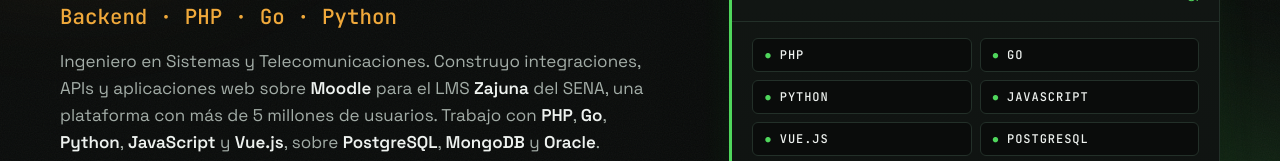
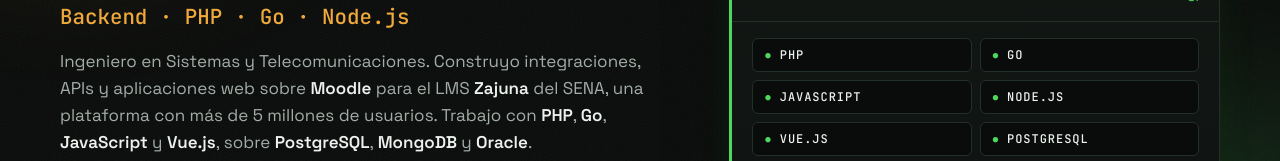
Before and after one commit to vme22/vme22-victor-echeverri, a plain HTML site: page index.html in a window 1280 px wide. Shown: the part 397-558 px from the top of the page. Drawn offline with Linux system fonts and the light colour scheme.

Commit message:
Quita las menciones de Python del sitio y del CV
Co-Authored-By: Claude Opus 5.5 <noreply@anthropic.com>

```diff
--- a/index.html
+++ b/index.html
@@ -4,7 +4,7 @@
   <meta charset="utf-8">
   <meta name="viewport" content="width=device-width, initial-scale=1">
   <title>Victor Echeverri · Desarrollador Full Stack</title>
-  <meta name="description" content="Portafolio de Victor Manuel Echeverri Osorio, Ingeniero en Sistemas y Telecomunicaciones y desarrollador Full Stack (PHP, Go, Python, JavaScript, Vue.js, PostgreSQL, MongoDB).">
+  <meta name="description" content="Portafolio de Victor Manuel Echeverri Osorio, Ingeniero en Sistemas y Telecomunicaciones y desarrollador Full Stack (PHP, Go, JavaScript, Vue.js, Node.js, PostgreSQL, MongoDB).">
   <meta property="og:title" content="Victor Echeverri · Desarrollador Full Stack">
   <meta property="og:description" content="Experiencia, proyectos, tecnologías y hojas de vida.">
   <meta property="og:type" content="website">
@@ -56,7 +56,7 @@
           <p class="hero__intro">
             Ingeniero en Sistemas y Telecomunicaciones. Construyo integraciones, APIs y aplicaciones web sobre
             <strong>Moodle</strong> para el LMS <strong>Zajuna</strong> del SENA, una plataforma con más de
-            5 millones de usuarios. Trabajo con <strong>PHP</strong>, <strong>Go</strong>, <strong>Python</strong>,
+            5 millones de usuarios. Trabajo con <strong>PHP</strong>, <strong>Go</strong>,
             <strong>JavaScript</strong> y <strong>Vue.js</strong>, sobre <strong>PostgreSQL</strong>,
             <strong>MongoDB</strong> y <strong>Oracle</strong>.
           </p>
@@ -105,7 +105,7 @@
             <div><dt>Disponibilidad</dt><dd class="ok">Sí</dd></div>
           </dl>
           <ul class="ts__stack">
-            <li>PHP</li><li>Go</li><li>Python</li><li>JavaScript</li><li>Vue.js</li><li>PostgreSQL</li><li>MongoDB</li><li>Moodle</li>
+            <li>PHP</li><li>Go</li><li>JavaScript</li><li>Node.js</li><li>Vue.js</li><li>PostgreSQL</li><li>MongoDB</li><li>Moodle</li>
           </ul>
           <p class="ts__pie mono"><span class="ok">$</span> build --prod <span class="ok">✓ compilado y listo</span></p>
         </aside>
@@ -241,14 +241,14 @@
 
       <div class="cinta" aria-hidden="true">
         <div class="cinta__pista">
-          <span>PHP</span><span>Go</span><span>Python</span><span>JavaScript</span><span>Vue.js</span><span>Node.js</span><span>PostgreSQL</span><span>MongoDB</span><span>Oracle</span><span>Moodle</span><span>Docker</span><span>nginx</span><span>Git</span><span>Linux</span>
-          <span>PHP</span><span>Go</span><span>Python</span><span>JavaScript</span><span>Vue.js</span><span>Node.js</span><span>PostgreSQL</span><span>MongoDB</span><span>Oracle</span><span>Moodle</span><span>Docker</span><span>nginx</span><span>Git</span><span>Linux</span>
+          <span>PHP</span><span>Go</span><span>JavaScript</span><span>Vue.js</span><span>Node.js</span><span>PostgreSQL</span><span>MongoDB</span><span>Oracle</span><span>Moodle</span><span>Docker</span><span>nginx</span><span>Git</span><span>Linux</span>
+          <span>PHP</span><span>Go</span><span>JavaScript</span><span>Vue.js</span><span>Node.js</span><span>PostgreSQL</span><span>MongoDB</span><span>Oracle</span><span>Moodle</span><span>Docker</span><span>nginx</span><span>Git</span><span>Linux</span>
         </div>
       </div>
 
       <div class="contenedor">
         <div class="grupos">
-          <div class="grupo revelar"><h3>Backend</h3><p>PHP, Go, Python, Java, Node.js (Express)</p></div>
+          <div class="grupo revelar"><h3>Backend</h3><p>PHP, Go, Java, Node.js (Express)</p></div>
           <div class="grupo revelar"><h3>Frontend</h3><p>JavaScript (ES6+), Vue.js, HTML5, CSS3, DataTables</p></div>
           <div class="grupo revelar"><h3>Bases de datos</h3><p>PostgreSQL, MongoDB, Oracle PL/SQL, MySQL</p></div>
           <div class="grupo revelar"><h3>APIs e integración</h3><p>REST, SOAP, GraphQL, Moodle Web Services, JWT</p></div>
--- a/main.js
+++ b/main.js
@@ -50,7 +50,7 @@
   }
 
   // Rol que se escribe solo
-  const roles = ['Desarrollador Full Stack', 'Backend · PHP · Go · Python', 'Integraciones Moodle y APIs', 'Ingeniero en Sistemas'];
+  const roles = ['Desarrollador Full Stack', 'Backend · PHP · Go · Node.js', 'Integraciones Moodle y APIs', 'Ingeniero en Sistemas'];
   const rol = $('#rol');
   if (!reducido) {
     let r = 0, c = roles[0].length, borrando = true;
```
Also changed, not shown: 1 other file.
